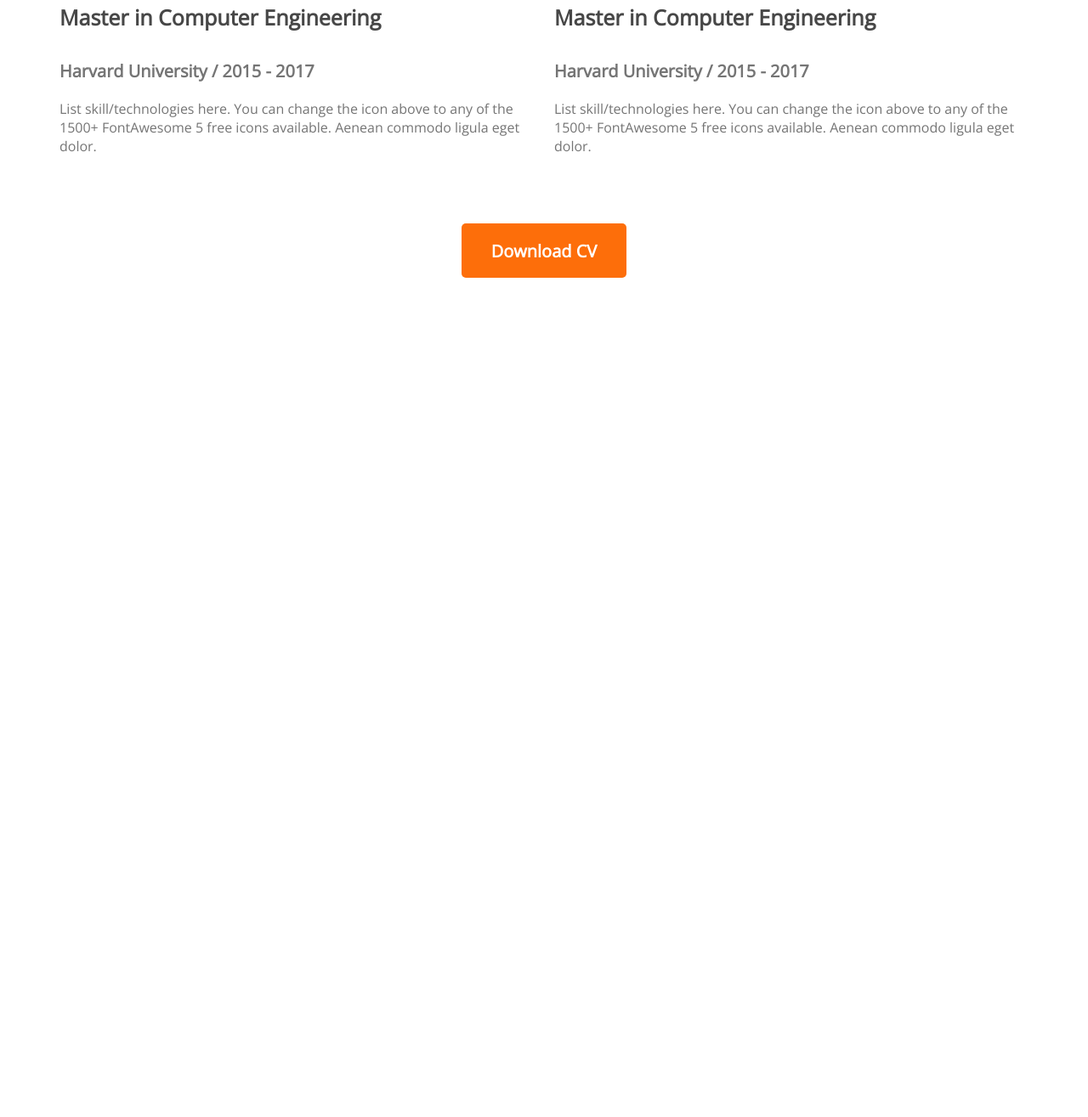
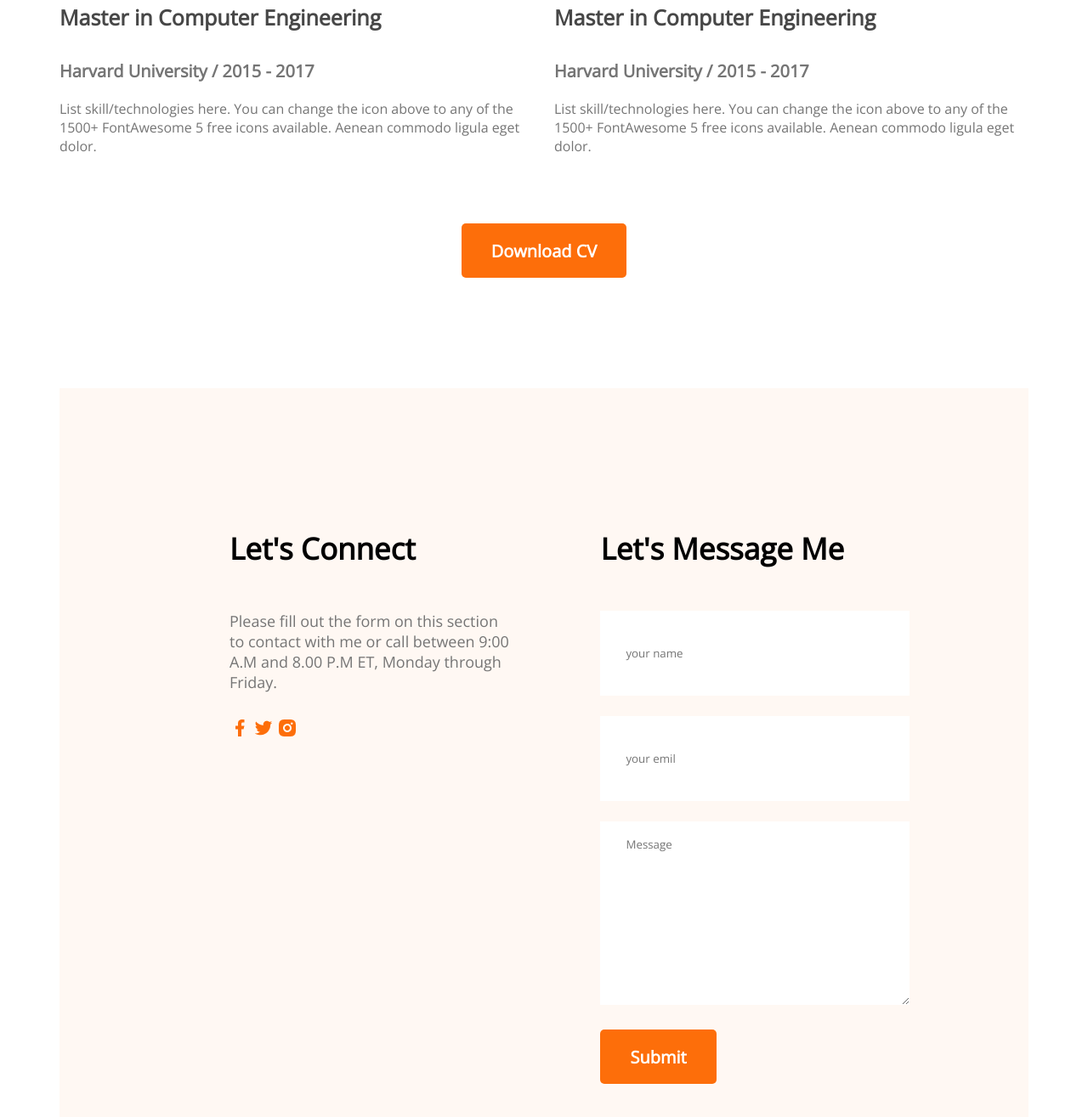
Before and after one commit to ashikuzzamanmoon/developer-portfolio, a plain HTML site: page index.html in a window 1280 px wide. Shown: the part 2986-4301 px from the top of the page at 85% size. Before the commit the page ends 3321 px from the top, so only its background shows below. Drawn offline with nearby package versions, Linux system fonts and the light colour scheme.

Commit message:
added contact us

```diff
--- a/index.html
+++ b/index.html
@@ -137,6 +137,33 @@
             </div>
         </section>
 
+        <!-- contact section -->
+        <section class="contact">
+          <div>
+              <h3 class="section-title">Let's Connect</h3>
+              <p class="section-description">Please fill out the form on this section to contact with me or call between 9:00 A.M and 8.00 P.M ET, Monday through Friday.</p>
+              <a href="">
+                <img src="images/icons/facebook.png" alt="">
+              </a>
+              <a href="">
+                <img src="images/icons/twitter.png" alt="">
+              </a>
+              <a href="">
+                <img src="images/icons/insta.png" alt="">
+              </a>
+          </div>
+          <div>
+            <h3 class="section-title">Let's Message Me</h3>
+            <form action="">
+                <input type="text" name="" id="" placeholder="your name">
+                <input type="email" name="" id="" placeholder="your emil">
+                <textarea name="" id="" cols="30" rows="10" placeholder="Message"></textarea>
+                <input class="btn-primary" type="submit" value="Submit">
+            </form>
+          </div>
+
+        </section>
+
     </main>
     <footer>
 
--- a/styles/portfolio.css
+++ b/styles/portfolio.css
@@ -168,3 +168,29 @@ info-description{
     margin-top: 50px;
     text-align: center;
 }
+
+/* contact styles */
+.contact{
+    display: flex;
+    gap: 100px;
+    background: #FFF8F3;
+    padding: 130px 200px;
+}
+.contact .section-title{
+    text-align: left;
+}
+
+.contact input[type="text"], input[type="email"], textarea{
+    margin-bottom: 24px;
+    border: 0;
+    width: 100%;
+    padding: 18px 30px;
+}
+
+input{
+    height: 64px;
+}
+
+.contact a{
+    text-decoration: none;
+}
```
